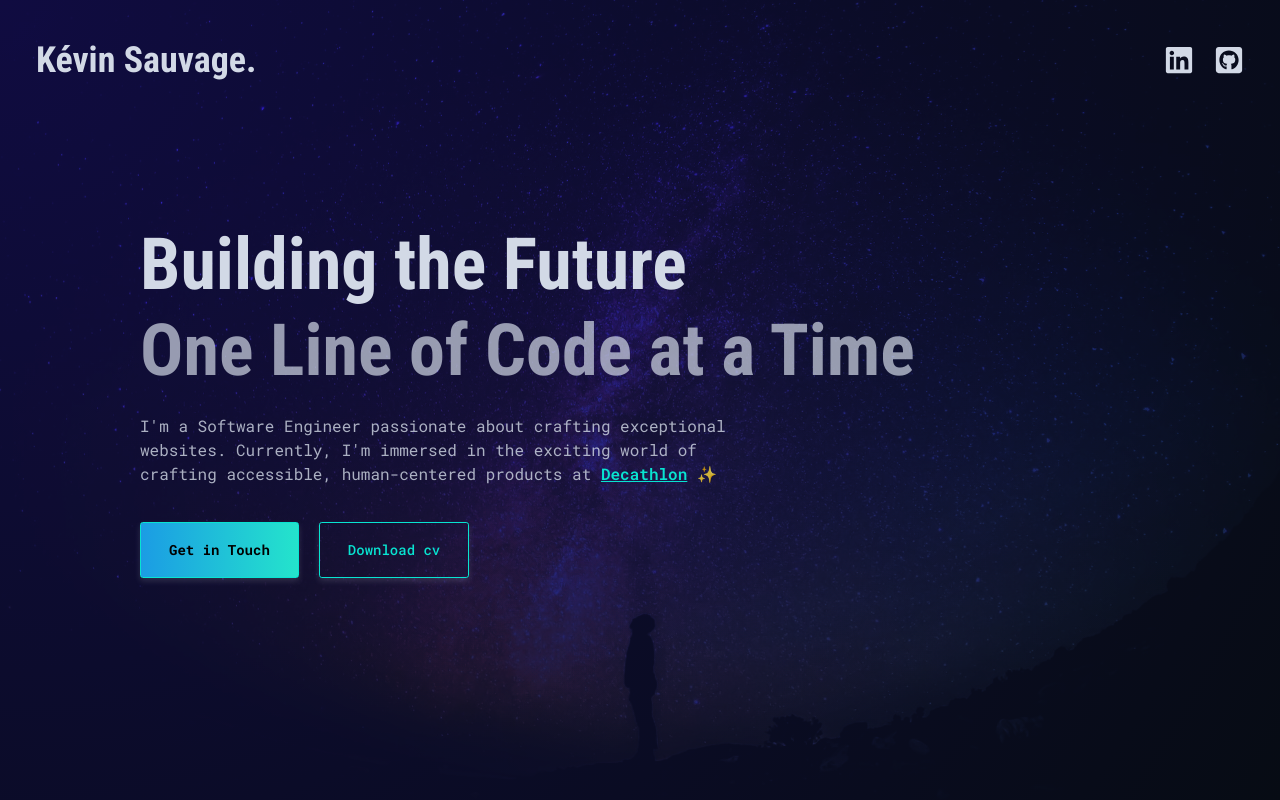
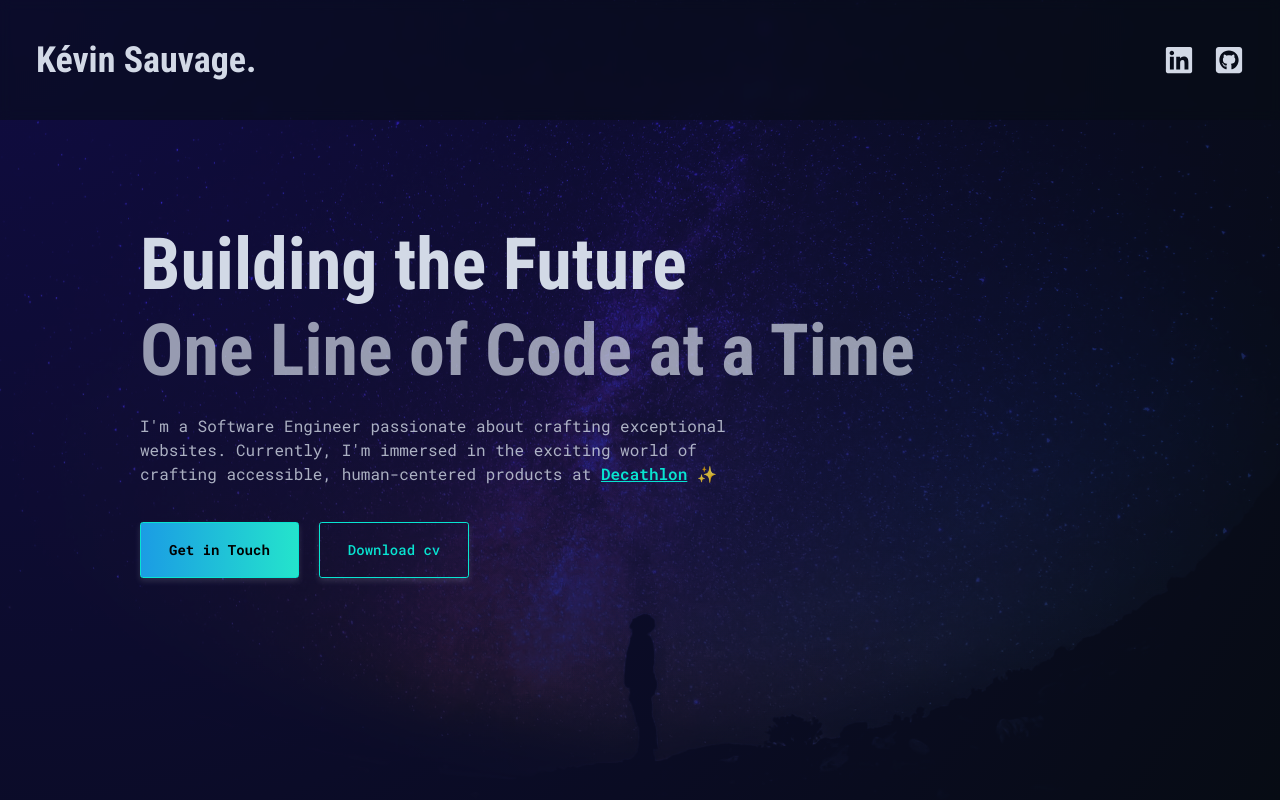
Before and after one commit to kevinsauvage/next-portfolio, a Next.js app: page / in a window 1280 px wide. Shown: the top 800 px of the page. Built offline with nearby package versions, Linux system fonts and the light colour scheme.

Commit message:
fix: improve header animation logic

```diff
--- a/src/components/Header/HeaderPresenter.tsx
+++ b/src/components/Header/HeaderPresenter.tsx
@@ -4,31 +4,52 @@ import { useEffect, useState } from 'react';
 
 import Header from './Header';
 
+const threshold = 350;
+
 const HeaderPresenter = () => {
-  const [isScrollingUp, setIsScrollingUp] = useState(false);
+  const [isScrollingUp, setIsScrollingUp] = useState(true);
   const [isScrollingDown, setIsScrollingDown] = useState(false);
 
+  // Control the header's scroll direction when the page loads
+  useEffect(() => {
+    const { scrollTop } = document.documentElement;
+
+    if (scrollTop > 0) {
+      setIsScrollingDown(true);
+      setIsScrollingUp(false);
+    }
+  }, []);
+
+  // Control the header's scroll direction when the user scrolls
   useEffect(() => {
     let lastScrollTop = 0;
+    let lastScrollUp = 0;
+    let lastScrollDown = 0;
 
     const handleScroll = () => {
       const { scrollTop } = document.documentElement;
 
-      if (scrollTop < 50) {
-        setIsScrollingUp(false);
-        setIsScrollingDown(false);
-        return;
+      // Handle scroll up
+      if (scrollTop < lastScrollTop) {
+        lastScrollUp = scrollTop;
+
+        if (lastScrollUp < lastScrollDown - threshold || scrollTop < 50) {
+          setIsScrollingUp(true);
+          setIsScrollingDown(false);
+        }
       }
 
+      // Handle scroll down
       if (scrollTop > lastScrollTop) {
-        setIsScrollingUp(false);
-        setIsScrollingDown(true);
-      } else {
-        setIsScrollingUp(true);
-        setIsScrollingDown(false);
+        lastScrollDown = scrollTop;
+
+        if (lastScrollDown > lastScrollUp + threshold) {
+          setIsScrollingUp(false);
+          setIsScrollingDown(true);
+        }
       }
 
-      lastScrollTop = scrollTop <= 0 ? 0 : scrollTop;
+      lastScrollTop = scrollTop;
     };
 
     window.addEventListener('scroll', handleScroll);
```
